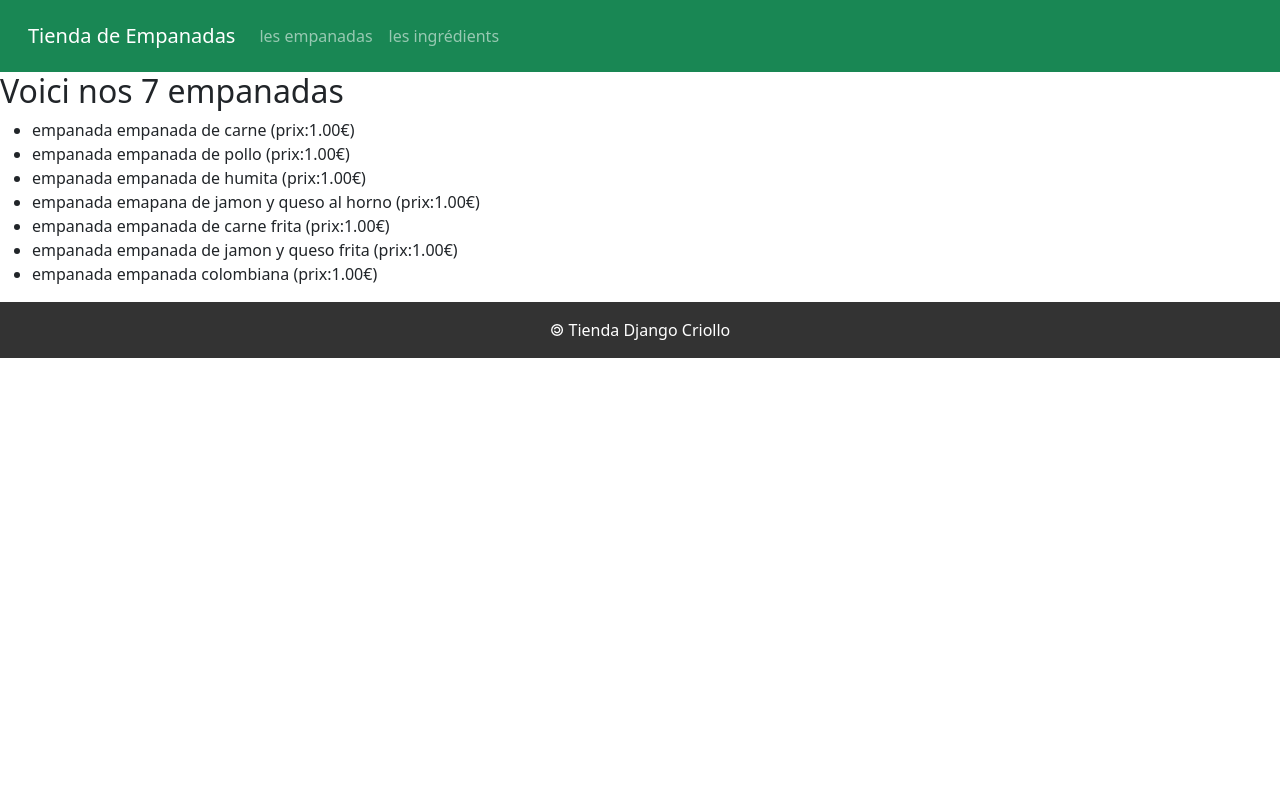
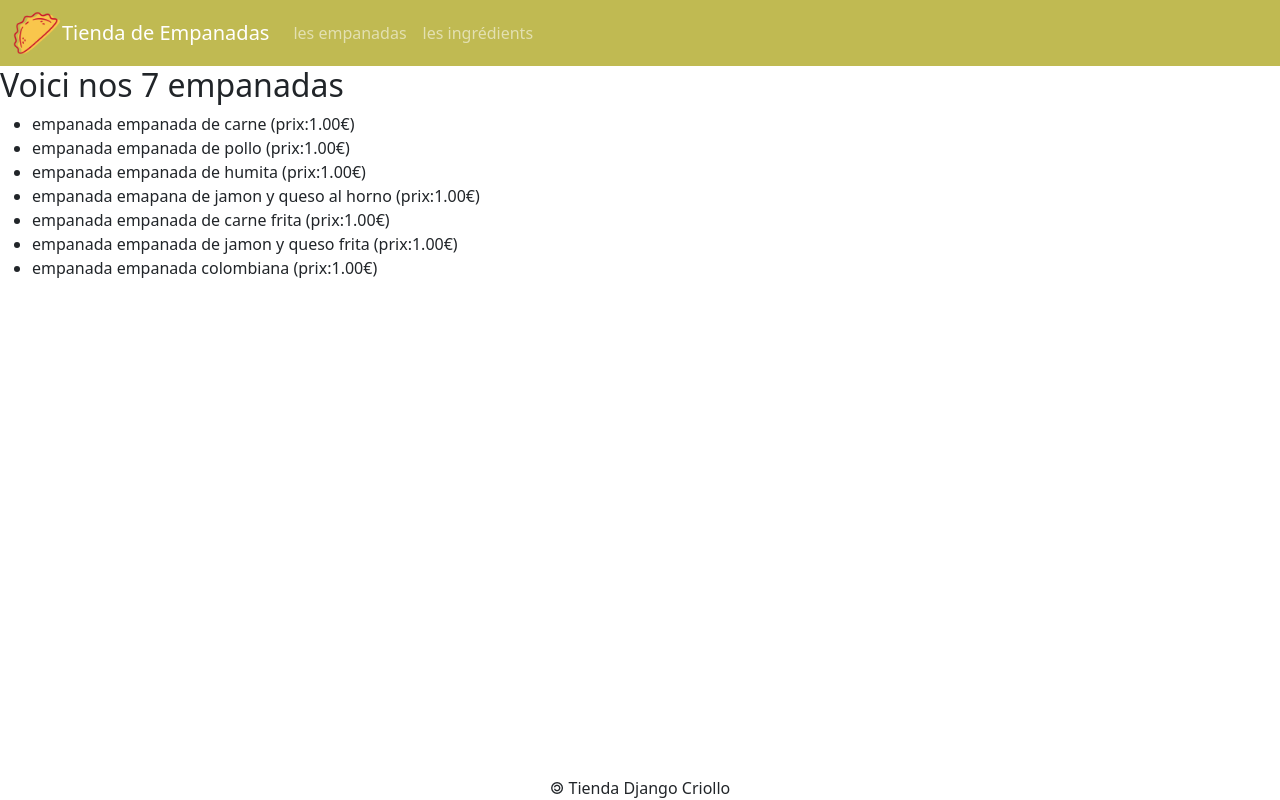
Before and after one commit to Mvth1s/tienda, a Django app: page /empanadas/ in a window 1280 px wide. Run offline with Django 5.2, Linux system fonts and the light colour scheme; data comes from the database, SQL or seed files in the repository.

Commit message:
TP4 finit

```diff
--- a/tienda/empanadas/static/empanadas/css/styles.css
+++ b/tienda/empanadas/static/empanadas/css/styles.css
@@ -1,19 +1,22 @@
-/* Styles pour le sticky footer */
-footer {
-    background-color: #333;
-    color: white;
-    text-align: center;
-    padding: 1rem;
+body {
+    display: flex;
+    min-height: 100vh;
+    flex-direction: column;
 }
 
-/* Styles pour la navbar */
-.navbar {
-    background-color: #007BFF; /* Exemple de couleur de fond de la navbar */
-    color: white;
-    padding: 1rem;
+main {
+    flex: 1;
 }
 
-/* Option pour changer la couleur de la navbar au survol */
-.navbar:hover {
-    background-color: #0056b3;
+footer {
+    padding: 15px 0;
+    margin: 0;
+    padding: 0;
+    text-align: center;
 }
+
+/* Permet de changer la couleur de la navbar */
+.bg-success,
+.container-fluid {
+    background-color: rgb(192, 186, 82) !important;
+}
--- a/tienda/empanadas/templates/empanadas/base.html
+++ b/tienda/empanadas/templates/empanadas/base.html
@@ -11,6 +11,7 @@
             crossorigin="anonymous"
         />
         <link href="{% static 'empanadas/css/styles.css' %}" rel="stylesheet" />
+        <link href="{% static 'empanadas/img/empanadas.webp' %}" rel="icon" />
     </head>
     <body>
         <header>{% include 'empanadas/menu.html' %}</header>
--- a/tienda/empanadas/templates/empanadas/menu.html
+++ b/tienda/empanadas/templates/empanadas/menu.html
@@ -1,5 +1,11 @@
+{% load static %}
 <nav class="navbar navbar-expand-lg navbar-dark bg-success">
     <div class="container-fluid">
+        <img
+            src="{% static 'empanadas/img/empanadas.webp' %}"
+            height="50em"
+            width="50em"
+        />
         <a class="navbar-brand" href="#">Tienda de Empanadas</a>
         <button
             class="navbar-toggler"
@@ -12,7 +18,7 @@
         >
             <span class="navbar-toggler-icon"></span>
         </button>
-        <div id="navbarTest" class="collapse navbar-collapse">
+        <div id="navbarText" class="collapse navbar-collapse">
             <ul class="navbar-nav me-auto mb-2 mb-lg-0">
                 <li class="nav-item">
                     <a class="nav-link" href="/empanadas">les empanadas</a>
```
Also changed, not shown: tienda/empanadas/static/empanadas/img/empanadas.webp (added).
